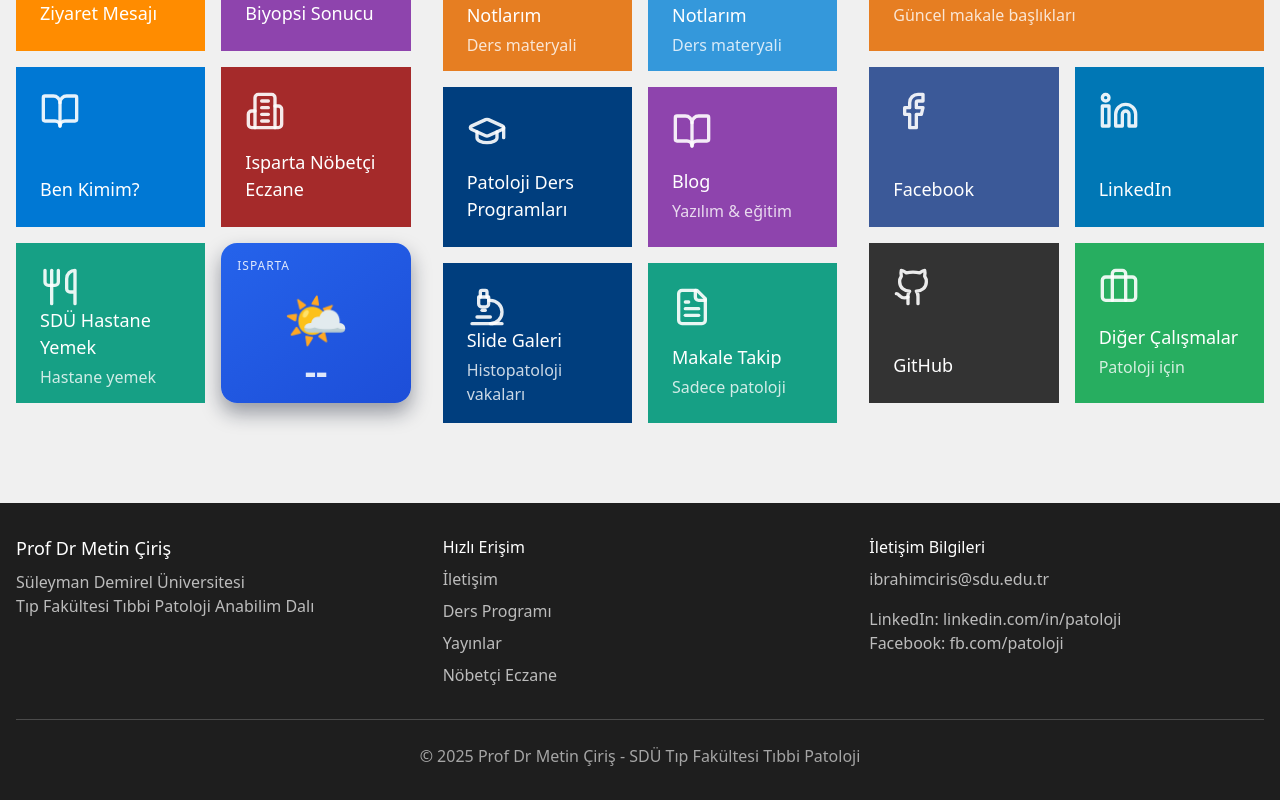
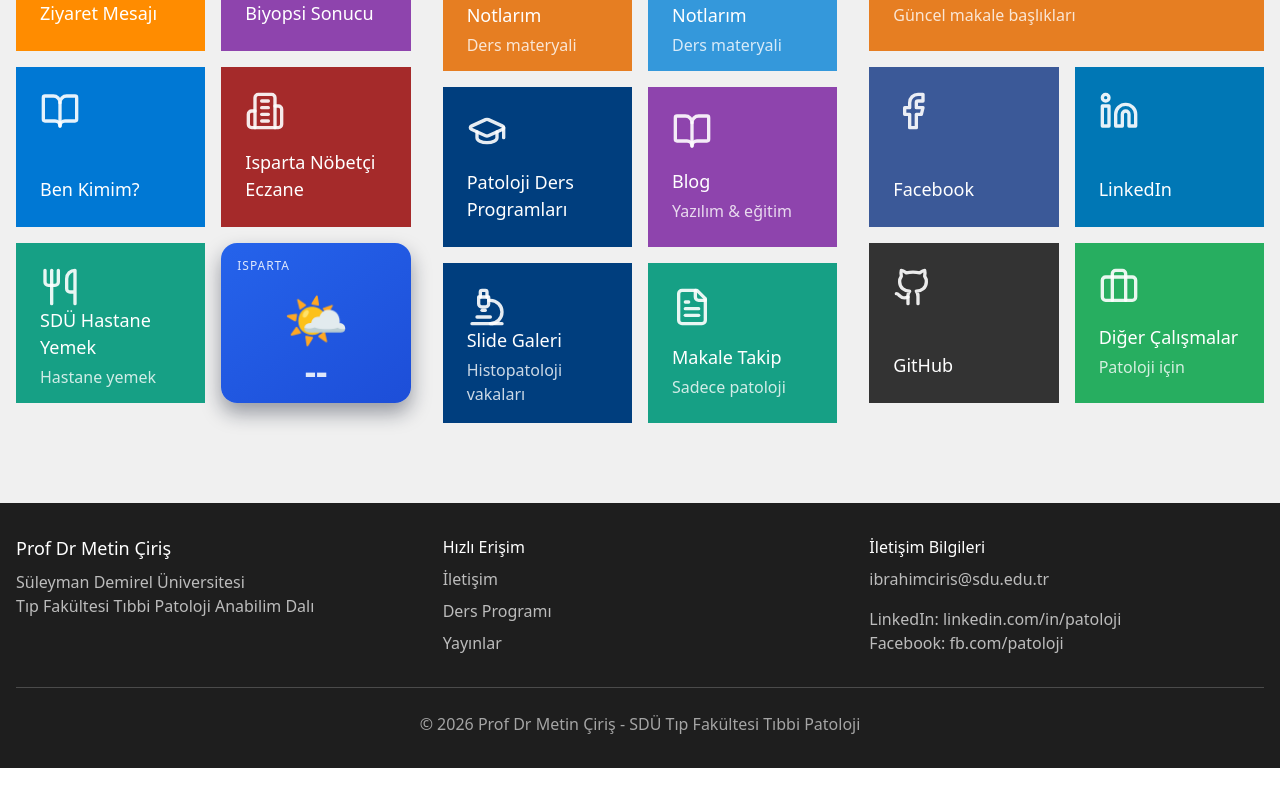
Before and after one commit to metinciris/metinciriscomtr, a React (Vite) app: page / in a window 1280 px wide. Shown: the part 469-1269 px from the top of the page. After the commit the page ends 1237 px from the top, so only its background shows below. Built offline with nearby package versions, Linux system fonts and the light colour scheme; no server answers.

Commit message:
Update Layout.tsx

```diff
--- a/src/components/Layout.tsx
+++ b/src/components/Layout.tsx
@@ -141,13 +141,7 @@ export function Layout({ children, currentPage, onNavigate }: LayoutProps) {
                 >
                   Yayınlar
                 </button>
-                <button
-                  onClick={() => onNavigate('nobetci-eczane')}
-                  className="text-white/70 hover:text-white text-left transition-colors"
-                >
-                  Nöbetçi Eczane
-                </button>
-              </div>
+               </div>
             </div>
             <div>
               <h4>İletişim Bilgileri</h4>
@@ -185,7 +179,7 @@ export function Layout({ children, currentPage, onNavigate }: LayoutProps) {
           </div>
           <div className="border-t border-white/20 mt-8 pt-6 text-center text-white/60">
             <p className="m-0">
-              © 2025 Prof Dr Metin Çiriş - SDÜ Tıp Fakültesi Tıbbi Patoloji
+              © 2026 Prof Dr Metin Çiriş - SDÜ Tıp Fakültesi Tıbbi Patoloji
             </p>
           </div>
         </div>
```
